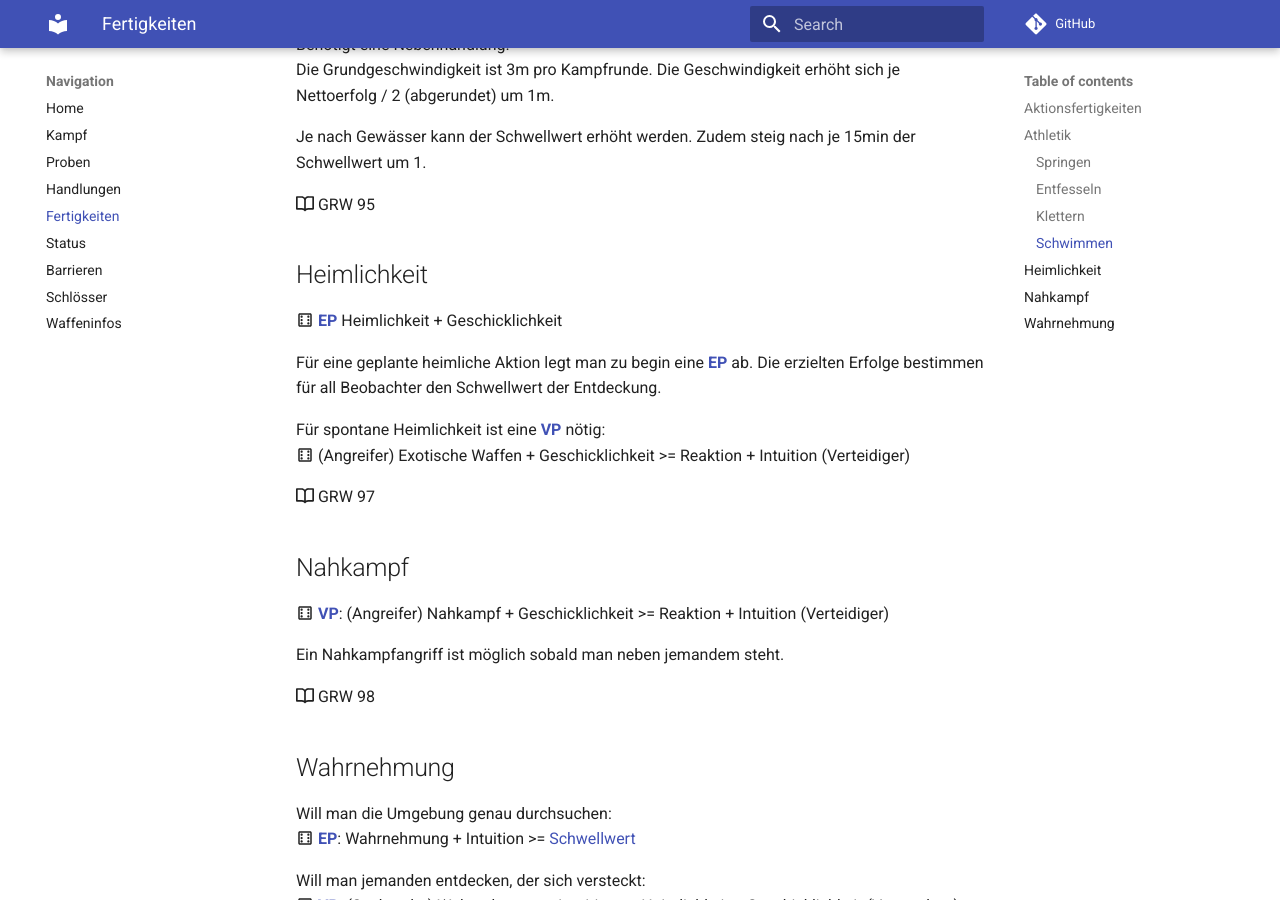
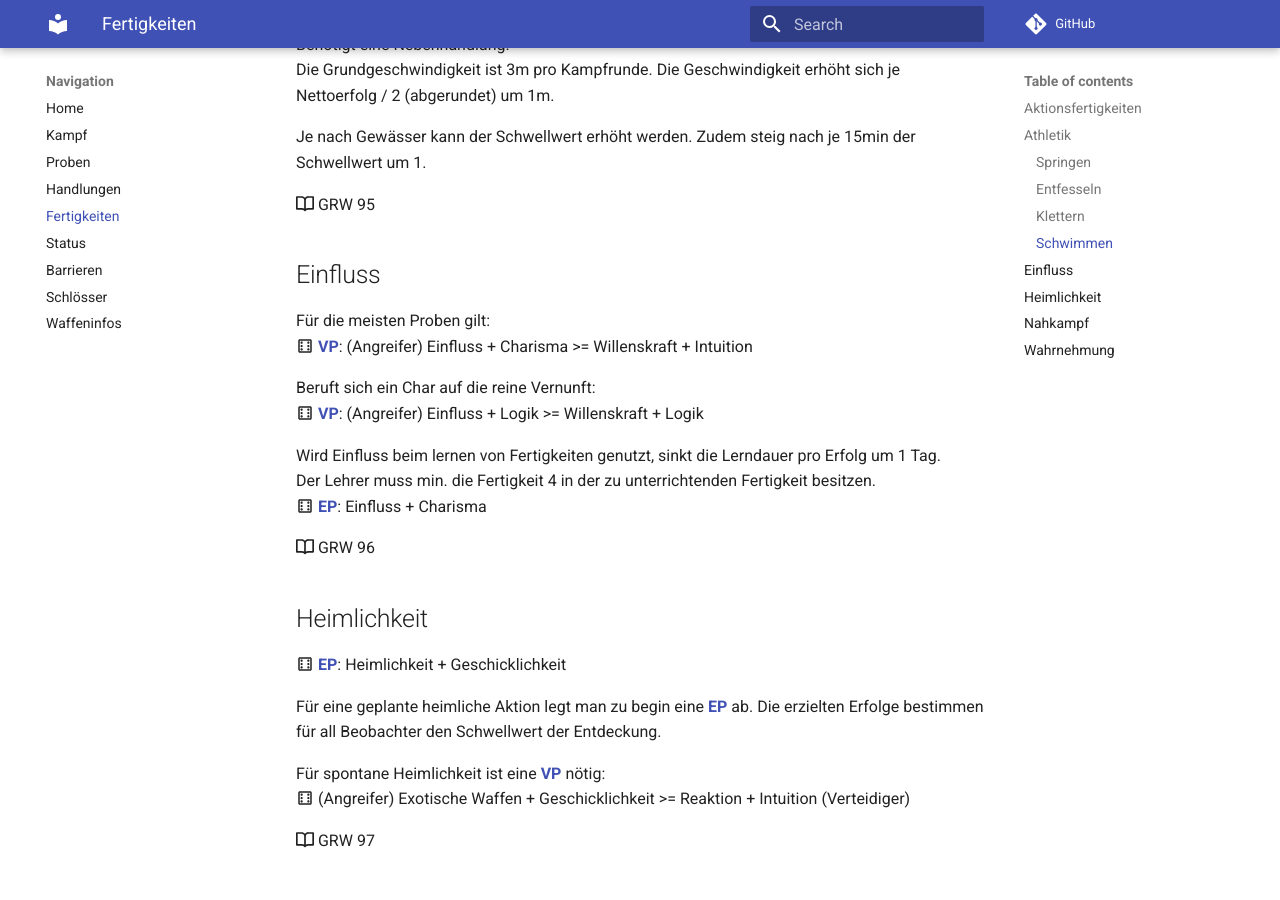
Before and after one commit to mvach/shadowrun6, an MkDocs documentation site: the page built from docs/fertigkeiten.md, in a window 1280 px wide and 900 px high, scrolled down 1617 px. Built offline with MkDocs 1.6.1 and Material for MkDocs 9.7.7, drawn with Linux system fonts in a browser that asks for light colours; comment, search, counter and statistics services are not loaded.

Commit message:
Fertigkeit Einfluss

```diff
--- a/docs/fertigkeiten.md
+++ b/docs/fertigkeiten.md
@@ -64,9 +64,23 @@ Je nach Gewässer kann der Schwellwert erhöht werden. Zudem steig nach je 15min
 
 :octicons-book-16: GRW 95
 
+## Einfluss
+
+Für die meisten Proben gilt:
+:material-dice-6-outline: **[VP](proben.md#vergleichende-proben-vp)**: (Angreifer) Einfluss + Charisma >= Willenskraft + Intuition
+
+Beruft sich ein Char auf die reine Vernunft:
+:material-dice-6-outline: **[VP](proben.md#vergleichende-proben-vp)**: (Angreifer) Einfluss + Logik >= Willenskraft + Logik
+
+Wird Einfluss beim lernen von Fertigkeiten genutzt, sinkt die Lerndauer pro Erfolg um 1 Tag.
+Der Lehrer muss min. die Fertigkeit 4 in der zu unterrichtenden Fertigkeit besitzen.
+:material-dice-6-outline: **[EP](proben.md#einfache-proben-ep)**: Einfluss + Charisma
+
+:octicons-book-16: GRW 96
+
 ## Heimlichkeit
 
-:material-dice-6-outline: **[EP](proben.md#einfache-proben-ep)** Heimlichkeit + Geschicklichkeit
+:material-dice-6-outline: **[EP](proben.md#einfache-proben-ep)**: Heimlichkeit + Geschicklichkeit
 
 Für eine geplante heimliche Aktion legt man zu begin eine **[EP](proben.md#einfache-proben-ep)** ab. Die erzielten Erfolge bestimmen für all Beobachter den Schwellwert der Entdeckung.
 
```
Also changed, not shown: other parts of docs/fertigkeiten.md (+4 -4 lines).
